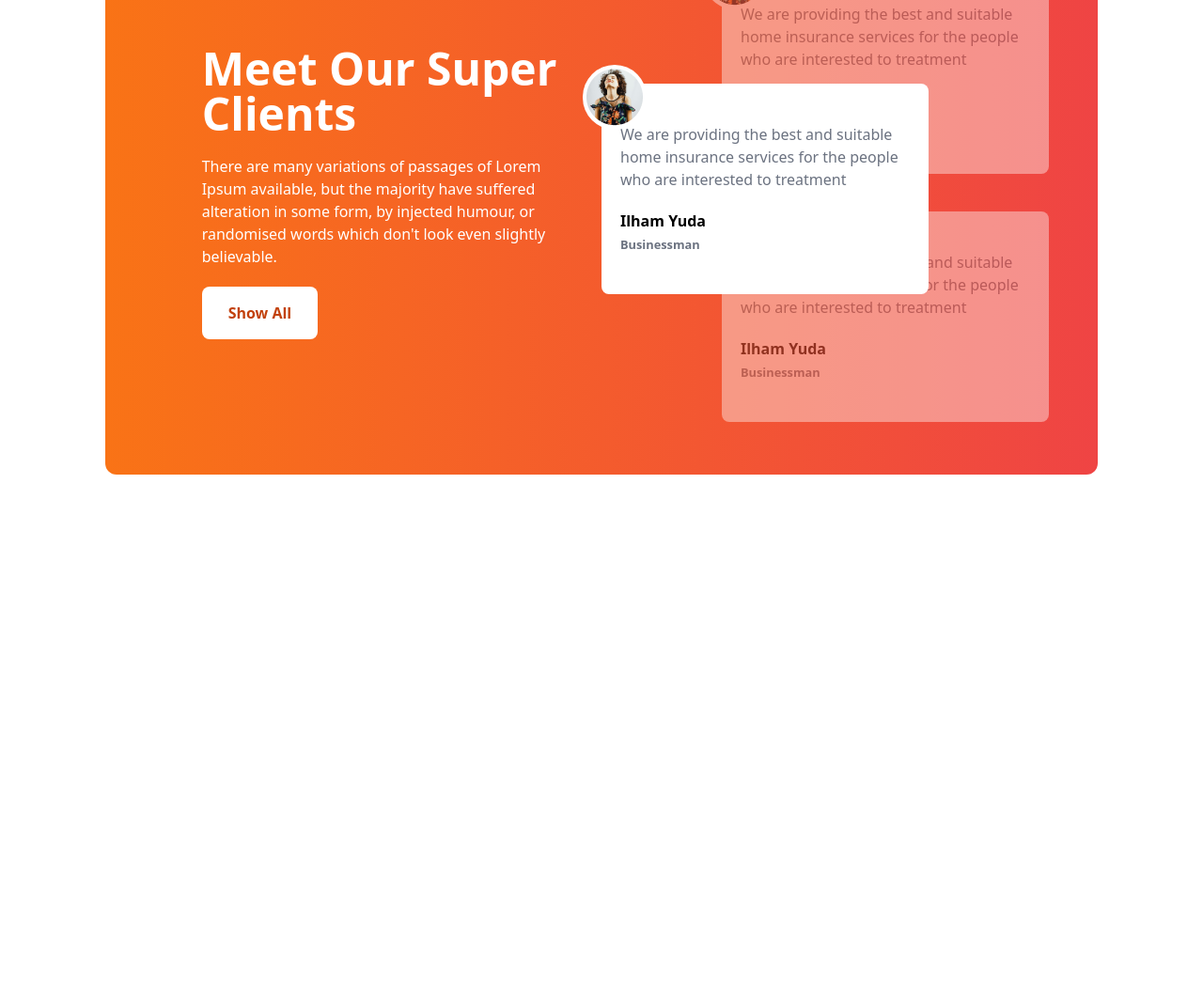
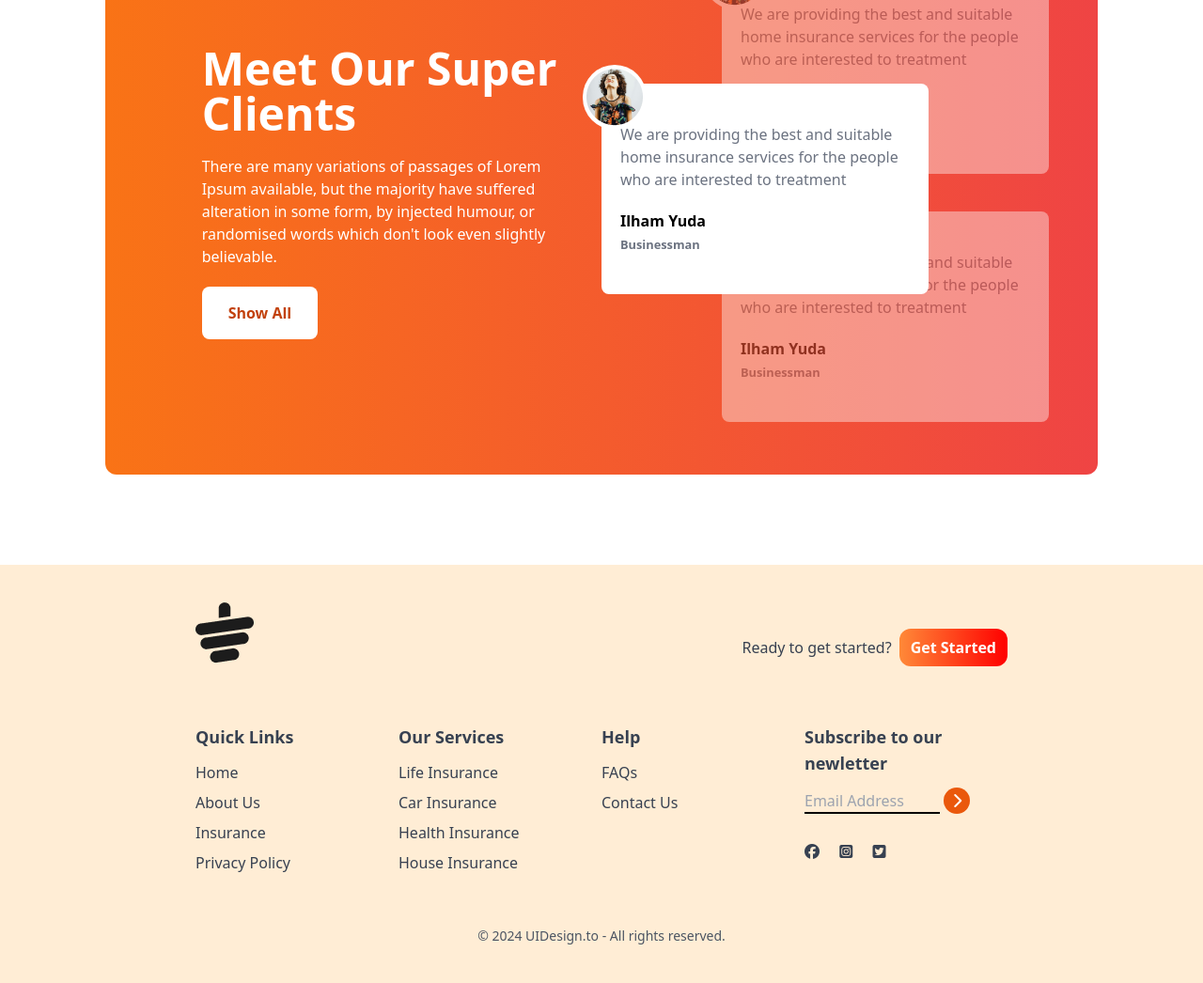
Before and after one commit to gmnayon/tea-house, a plain HTML site: page index.html in a window 1280 px wide. Shown: the part 2070-3116 px from the top of the page at 94% size. Before the commit the page ends 2671 px from the top, so only its background shows below. Drawn offline with nearby package versions, Linux system fonts and the light colour scheme.

Commit message:
footer section done

```diff
--- a/index.html
+++ b/index.html
@@ -188,5 +188,87 @@
           </div>
         </section>
    </main>
+   <!-- Footer Section -->
+   <footer class="bg-orange-100 text-gray-700 py-10 px-4 md:px-16">
+    <div class="w-9/12 mx-auto">
+      <!-- Logo -->
+      <div class="mb-8 flex justify-between">
+        <img class="mb-8" src="./images/cup.png" alt="">
+        <div class="flex items-center gap-2">
+          <h4>Ready to get started?</h4>
+          <button class="bg-gradient-to-r from-[#FF8938] to-[#FF0000] px-3 py-2 text-white font-bold rounded-xl">Get Started</button>
+        </div>
+      </div>
+      <!-- Links -->
+      <div class="grid grid-cols-1 md:grid-cols-2 lg:grid-cols-4">
+        <!-- First Column -->
+        <div>
+          <h3 class="font-semibold text-lg mb-3">Quick Links</h3>
+          <ul class="space-y-2">
+            <li>
+              <a class="hover:text-orange-600" href="#">Home</a>
+            </li>
+            <li>
+              <a class="hover:text-orange-600" href="#">About Us</a>
+            </li>
+            <li>
+              <a class="hover:text-orange-600" href="#">Insurance</a>
+            </li>
+            <li>
+              <a class="hover:text-orange-600" href="#">Privacy Policy</a>
+            </li>
+          </ul>
+        </div>
+        <!-- Second Column -->
+        <div>
+          <h3 class="font-semibold text-lg mb-3">Our Services</h3>
+          <ul class="space-y-2">
+            <li>
+              <a class="hover:text-orange-600" href="#">Life Insurance</a>
+            </li>
+            <li>
+              <a class="hover:text-orange-600" href="#">Car Insurance</a>
+            </li>
+            <li>
+              <a class="hover:text-orange-600" href="#">Health Insurance</a>
+            </li>
+            <li>
+              <a class="hover:text-orange-600" href="#">House Insurance</a>
+            </li>
+          </ul>
+        </div>
+        <!-- Third Column -->
+        <div>
+          <h3 class="font-semibold text-lg mb-3">Help</h3>
+          <ul class="space-y-2">
+            <li>
+              <a class="hover:text-orange-600" href="#">FAQs</a>
+            </li>
+            <li>
+              <a class="hover:text-orange-600" href="#">Contact Us</a>
+            </li>
+          </ul>
+        </div>
+        <!-- Fourth Column -->
+        <div>
+          <h3 class="font-semibold text-lg mb-3">Subscribe to our newletter</h3>
+          <div class="flex flex-col space-y-2">
+            <div>
+              <input class="bg-transparent border-b-2 border-black w-4/6 " type="text" placeholder="Email Address">
+              <i class="fa-solid fa-chevron-right w-7 h-7 bg-orange-600 inline-flex rounded-full text-white justify-center items-center"></i>
+              <div class="flex justify-between w-2/5 mb-2 mt-8">
+                <i class="fa-brands fa-facebook"></i>
+                <i class="fa-brands fa-square-instagram"></i>
+                <i class="fa-brands fa-square-twitter"></i>
+              </div>
+            </div>
+          </div>
+        </div>
+      </div>
+      <div class="text-center pt-6 mt-8">
+        <p class="text-sm text-gray-600">© 2024 UIDesign.to - All rights reserved.</p>
+      </div>
+    </div>
+   </footer>
 </body>
 </html>
```
